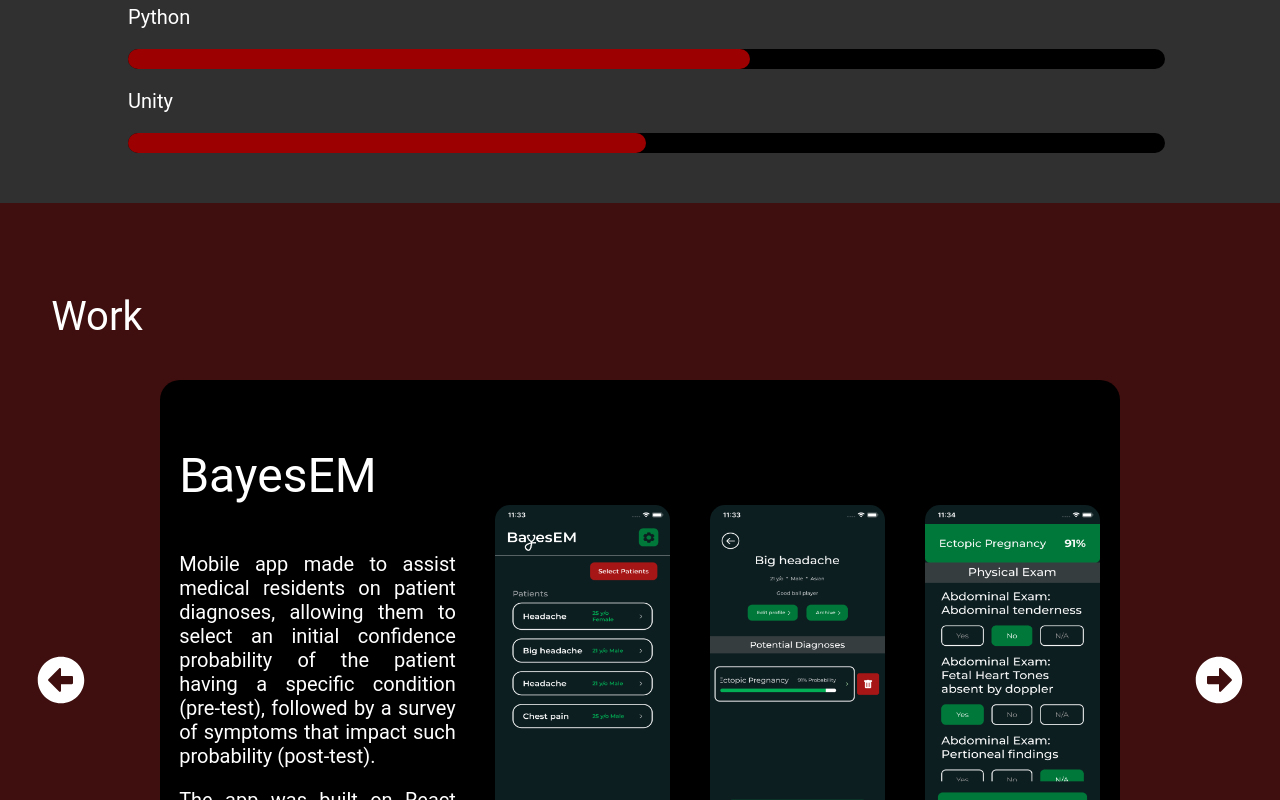
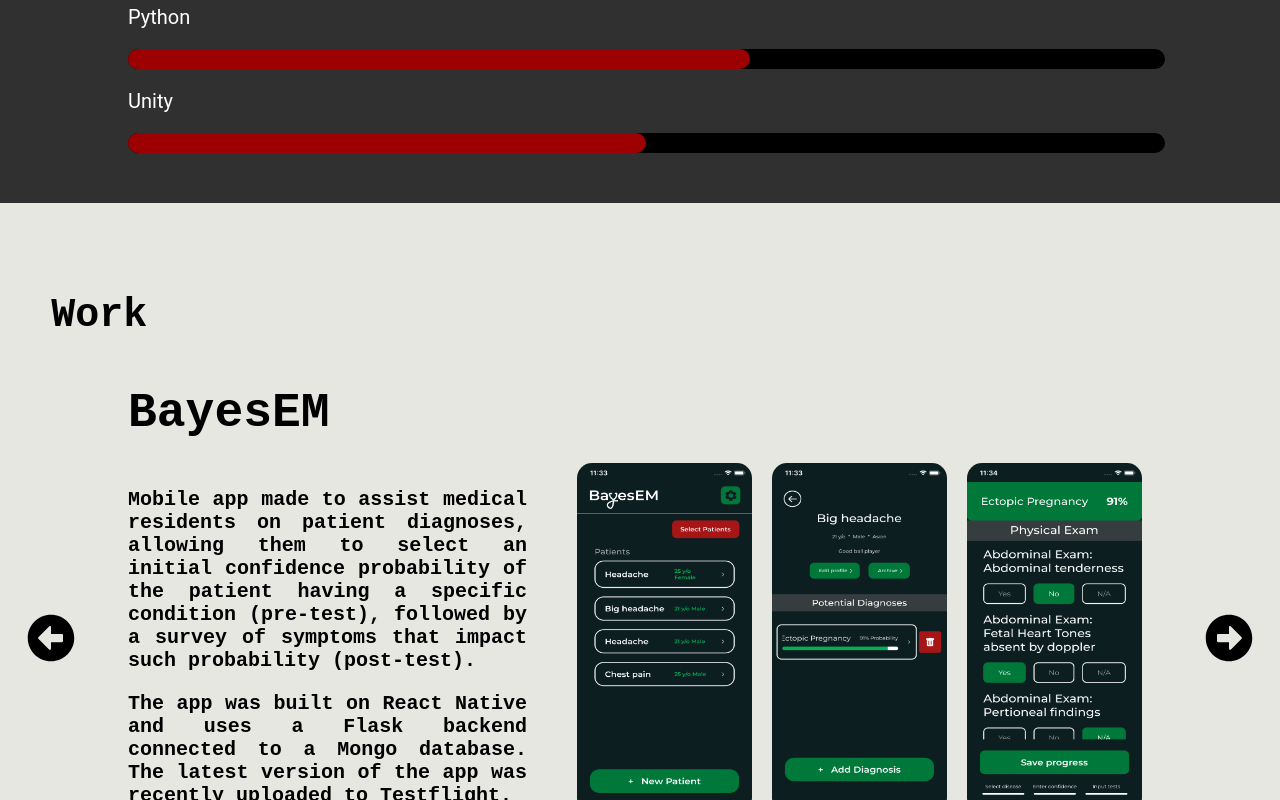
Before and after one commit to AlejandroALopez/personal-website, a React (Create React App) app: page / in a window 1280 px wide. Shown: the part 2000-2800 px from the top of the page. Built offline with nearby package versions, Linux system fonts and the light colour scheme.

Commit message:
style changes to work part

```diff
--- a/src/pages/interests/style.scss
+++ b/src/pages/interests/style.scss
@@ -3,7 +3,7 @@
   flex-direction: column;
   padding-top: 50px;
   padding-bottom: 50px;
-  background-color: #9d0000;
+  background-color: #303030;
 
   .title {
     font-size: 40px;
--- a/src/pages/landingPage/style.scss
+++ b/src/pages/landingPage/style.scss
@@ -23,8 +23,10 @@
  }
 
  .header-name {
-  margin: 20px;
-  font-size: 24px;
+    font-family:'Courier New', Courier, monospace;
+    font-weight: 600;
+    margin: 20px;
+    font-size: 24px;
   }
 
 .header-navigation {
@@ -124,6 +126,8 @@
     transition: transform .3s;
 
     p {
+      font-family: 'Courier New', Courier, monospace;
+      font-weight: 600;
       color: #ffffff;
     }
   }
--- a/src/pages/work/index.js
+++ b/src/pages/work/index.js
@@ -74,7 +74,7 @@
                 <p className="project-title">EQ2</p>
                 <p className="project-description">
                   Mobile app to be used by instructors from the Lionheart Foundation to help trauma-impacted
-                  youth.
+                  youth. Includes features like progress tracking through videos and audio lessons, as well as goals and feelings check-in.
                 </p>
                 <p className="project-description">
                   The app was built on React Native and uses an ExpressJS backend connected to a Mongo database. It also uses AWS S3 to store
--- a/src/pages/work/style.scss
+++ b/src/pages/work/style.scss
@@ -3,10 +3,17 @@
     flex-direction: column;
     padding-top: 50px;
     padding-bottom: 50px;
-    background-color: #3f0e0e;
+    background-color: #E7E7E1;
+
+    p {
+        font-family: 'Courier New', Courier, monospace;
+        font-weight: 600;
+        color: #000000;
+    }
 
     .title {
         margin-left: 4vw;
+        margin-bottom: 0px;
         font-size: 40px;
     }
 
@@ -15,29 +22,30 @@
         flex-direction: row;
         justify-content: space-around;
         height: 70%;
+        margin-top: 0px;
         align-items: center;
 
     }
 
     .arrow {
         font-size: 3rem;
-        color: #ffffff;
         cursor: pointer;
         user-select: none;
+        color: #000000;
     }
 
     .project {
         display: flex;
         flex-direction: row;
         height: 75vh;
-        width: 75vw;
-        background-color: #000000;
+        width: 80vw;
+        // background-color: #000000;
         border-radius: 20px;
     }
 
     .text-container {
-        margin: 2%;
-        width: 30%;
+        margin-right: 40px;
+        width: 45%;
     }
 
     .project-title {
@@ -58,7 +66,7 @@
     .image-eq2 {
         height: 350px;
         width: 175px;
-        margin: 20px;
+        margin: 10px;
         border-radius: 15px;
     }
 
```
